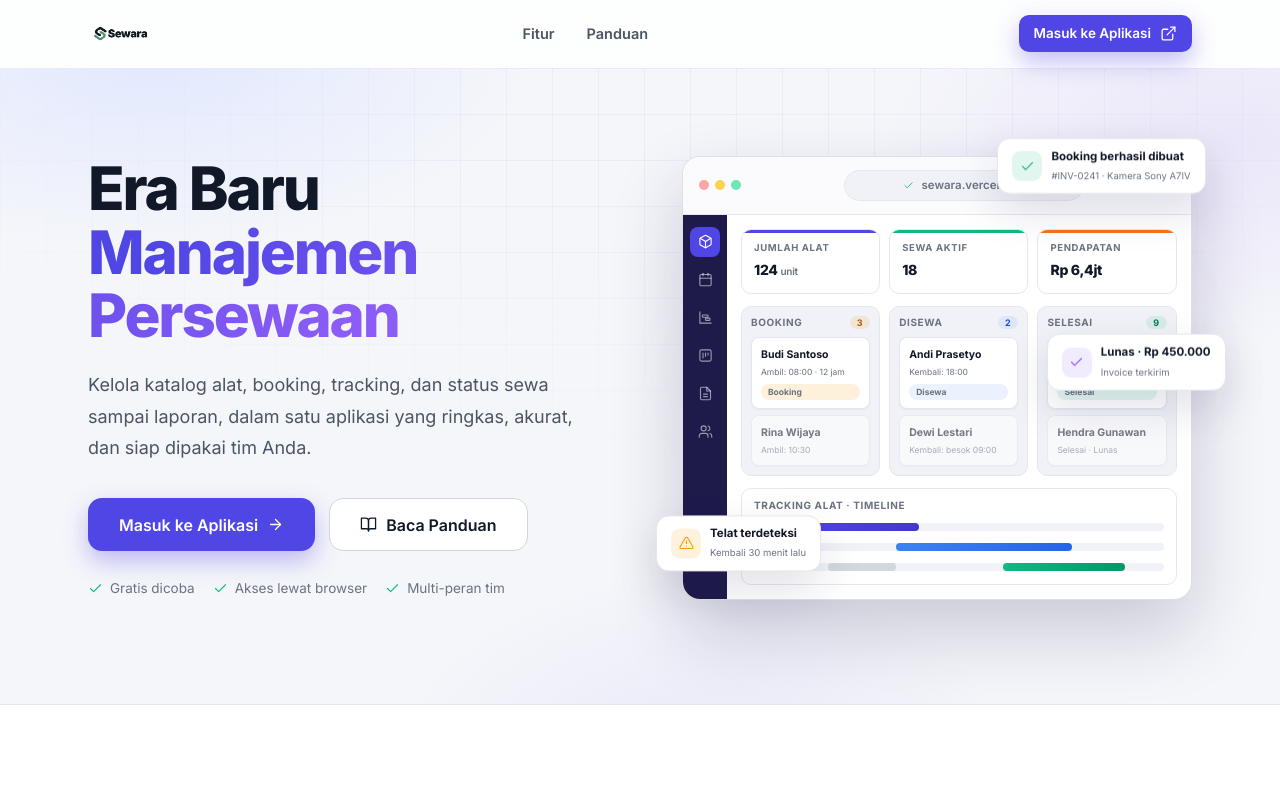
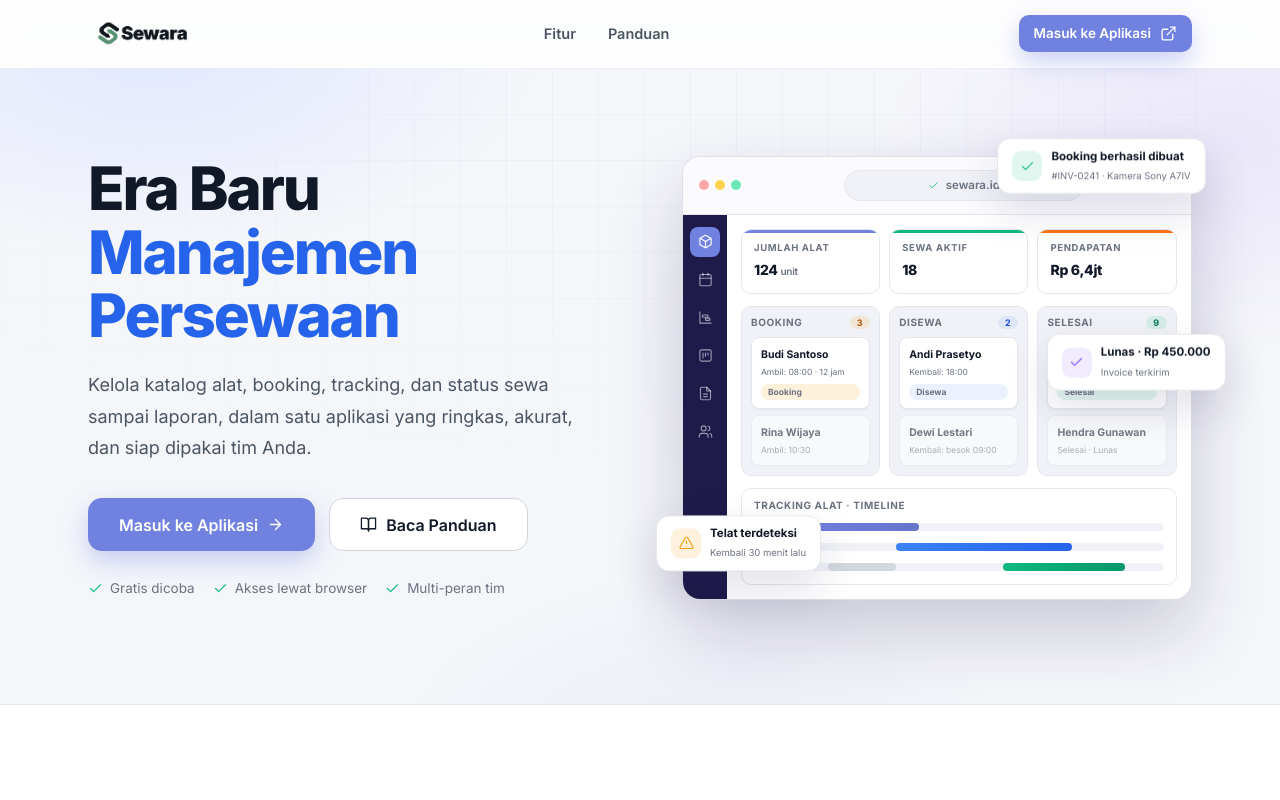
Before and after one commit to Rzp1010/Sewara-landing, a Next.js app: page / in a window 1280 px wide. Shown: the top 800 px of the page. Built offline with nearby package versions, Linux system fonts and the light colour scheme.

Commit message:
feat: hero highlight domain sewara.id + biru saturasi accent; logo 60px; tombol periwinkle; clean

```diff
--- a/src/app/globals.css
+++ b/src/app/globals.css
@@ -3,20 +3,23 @@
    ------------------------------------------------------------
    Satu bahasa visual untuk landing page (/), halaman panduan
    (/panduan), dan seluruh komponen website Sewara.
-   Warna mengikuti palet resmi aplikasi Sewara (indigo #4F46E5).
+   Warna mengikuti palet resmi aplikasi Sewara (periwinkle #7181E0).
    ============================================================ */
 
 /* ---------- 1. Design tokens ---------- */
 :root {
-  /* Brand (indigo) */
-  --sw-primary: #4F46E5;
-  --sw-primary-hover: #4338CA;
-  --sw-primary-active: #3730A3;
-  --sw-primary-soft: #EEF2FF;
-  --sw-primary-soft-strong: #E0E7FF;
-  --sw-primary-soft-text: #4338CA;
+  /* Brand (periwinkle — palette resmi) */
+  --sw-primary: #7181E0;
+  --sw-primary-hover: #6674CA;
+  --sw-primary-active: #5A67B3;
+  --sw-primary-soft: #F0F2FC;
+  --sw-primary-soft-strong: #E2E6F9;
+  --sw-primary-soft-text: #6674CA;
   --sw-navbar: #1E1B4B;
-  --sw-primary-glow: rgba(79, 70, 229, 0.35);
+  --sw-primary-glow: rgba(113, 129, 224, 0.35);
+
+
+  --sw-accent-blue: #2563EB;
 
   /* Latar & permukaan */
   --sw-bg: #F5F6FA;
@@ -187,15 +190,15 @@ code {
 .sw-btn:active { transform: translateY(0); }
 .sw-btn svg { width: 17px; height: 17px; flex-shrink: 0; }
 
-.sw-btn--primary { background: var(--sw-primary); color: #fff; box-shadow: 0 10px 24px rgba(79, 70, 229, 0.35); }
-.sw-btn--primary:hover { background: var(--sw-primary-hover); box-shadow: 0 14px 30px rgba(79, 70, 229, 0.45); }
+.sw-btn--primary { background: var(--sw-primary); color: #fff; box-shadow: 0 10px 24px rgba(113, 129, 224, 0.35); }
+.sw-btn--primary:hover { background: var(--sw-primary-hover); box-shadow: 0 14px 30px rgba(113, 129, 224, 0.45); }
 .sw-btn--primary:active { background: var(--sw-primary-active); }
 
 .sw-btn--dark { background: var(--sw-navbar); color: #fff; box-shadow: 0 10px 24px rgba(30, 27, 75, 0.3); }
 .sw-btn--dark:hover { background: var(--sw-primary-active); }
 
 .sw-btn--outline { background: var(--sw-surface); border-color: var(--sw-border); color: var(--sw-text); }
-.sw-btn--outline:hover { border-color: var(--sw-primary); color: var(--sw-primary-hover); background: var(--sw-primary-soft); box-shadow: 0 8px 20px rgba(79, 70, 229, 0.12); }
+.sw-btn--outline:hover { border-color: var(--sw-primary); color: var(--sw-primary-hover); background: var(--sw-primary-soft); box-shadow: 0 8px 20px rgba(113, 129, 224, 0.12); }
 
 .sw-btn--ghost { background: transparent; color: var(--sw-text-2); }
 .sw-btn--ghost:hover { background: var(--sw-subtle); color: var(--sw-text); }
@@ -228,7 +231,7 @@ code {
 .sw-logo { display: inline-flex; align-items: center; gap: 10px; text-decoration: none; }
 .sw-logo:hover { text-decoration: none; }
 .sw-logo-img {
-  height: 36px;
+  height: 60px;
   width: auto;
   display: block;
 }
@@ -326,8 +329,8 @@ code {
   position: absolute;
   inset: 0;
   background-image:
-    linear-gradient(to right, rgba(79, 70, 229, 0.055) 1px, transparent 1px),
-    linear-gradient(to bottom, rgba(79, 70, 229, 0.055) 1px, transparent 1px);
+    linear-gradient(to right, rgba(113, 129, 224, 0.055) 1px, transparent 1px),
+    linear-gradient(to bottom, rgba(113, 129, 224, 0.055) 1px, transparent 1px);
   background-size: 46px 46px;
   -webkit-mask-image: radial-gradient(ellipse 90% 80% at 50% 0%, #000 25%, transparent 78%);
   mask-image: radial-gradient(ellipse 90% 80% at 50% 0%, #000 25%, transparent 78%);
@@ -340,7 +343,7 @@ code {
   background:
     radial-gradient(620px 340px at 12% -4%, rgba(224, 231, 255, 0.95), transparent 62%),
     radial-gradient(560px 320px at 96% 12%, rgba(139, 92, 246, 0.1), transparent 62%),
-    radial-gradient(480px 300px at 55% 110%, rgba(79, 70, 229, 0.08), transparent 65%);
+    radial-gradient(480px 300px at 55% 110%, rgba(113, 129, 224, 0.08), transparent 65%);
   pointer-events: none;
 }
 
@@ -363,11 +366,8 @@ code {
   line-height: 1.06;
   margin-bottom: 22px;
 }
-.sw-grad-text {
-  background: linear-gradient(100deg, var(--sw-primary) 10%, var(--sw-purple) 90%);
-  -webkit-background-clip: text;
-  background-clip: text;
-  color: transparent;
+.sw-accent-text {
+  color: var(--sw-accent-blue);
 }
 .sw-hero-sub {
   font-size: 18px;
@@ -393,7 +393,7 @@ code {
 .sw-mock-glow {
   position: absolute;
   inset: 6% -6% 4% -4%;
-  background: radial-gradient(60% 55% at 50% 45%, rgba(79, 70, 229, 0.28), rgba(139, 92, 246, 0.12) 55%, transparent 75%);
+  background: radial-gradient(60% 55% at 50% 45%, rgba(113, 129, 224, 0.28), rgba(139, 92, 246, 0.12) 55%, transparent 75%);
   filter: blur(36px);
   pointer-events: none;
 }
@@ -719,7 +719,7 @@ code {
   position: absolute;
   inset: 0;
   background:
-    radial-gradient(500px 300px at 15% 0%, rgba(79, 70, 229, 0.55), transparent 60%),
+    radial-gradient(500px 300px at 15% 0%, rgba(113, 129, 224, 0.55), transparent 60%),
     radial-gradient(500px 320px at 88% 100%, rgba(139, 92, 246, 0.35), transparent 62%);
   pointer-events: none;
 }
@@ -888,7 +888,7 @@ code {
   color: #fff;
   font-size: 14px;
   font-weight: 700;
-  box-shadow: 0 12px 30px rgba(79, 70, 229, 0.5);
+  box-shadow: 0 12px 30px rgba(113, 129, 224, 0.5);
   cursor: pointer;
   transition: background-color var(--sw-fast), transform var(--sw-fast);
 }
@@ -1054,7 +1054,7 @@ code {
   border-radius: 7px;
   margin-top: 1px;
 }
-.sw-note-icon { background: rgba(79, 70, 229, 0.12); color: var(--sw-primary); }
+.sw-note-icon { background: rgba(113, 129, 224, 0.12); color: var(--sw-primary); }
 .sw-warn-icon { background: rgba(245, 158, 11, 0.18); color: var(--sw-warning); }
 .sw-note-icon svg, .sw-warn-icon svg { width: 13px; height: 13px; }
 .sw-note-title, .sw-warn-title { font-weight: 700; margin-bottom: 3px; }
@@ -1119,7 +1119,7 @@ code {
 .sw-opt-card--hl {
   border-color: var(--sw-primary);
   background: var(--sw-primary-soft);
-  box-shadow: 0 6px 18px rgba(79, 70, 229, 0.12);
+  box-shadow: 0 6px 18px rgba(113, 129, 224, 0.12);
 }
 .sw-opt-title { font-size: 14.5px; font-weight: 700; margin-bottom: 6px; }
 .sw-opt-desc { font-size: 13.5px; color: var(--sw-text-2); line-height: 1.65; }
--- a/src/app/page.js
+++ b/src/app/page.js
@@ -109,7 +109,7 @@ export default function Page() {
           <div>
             <Reveal delay={90}>
               <h1 className="sw-hero-title">
-                Era Baru <span className="sw-grad-text">Manajemen Persewaan</span>
+                Era Baru <span className="sw-accent-text">Manajemen Persewaan</span>
               </h1>
             </Reveal>
             <Reveal delay={180}>
--- a/src/components/HeroMockup.jsx
+++ b/src/components/HeroMockup.jsx
@@ -57,7 +57,7 @@ export default function HeroMockup() {
           </span>
           <span className="sw-mock-url">
             <IconCheck />
-            sewara.vercel.app
+            sewara.id
           </span>
         </div>
 
```
